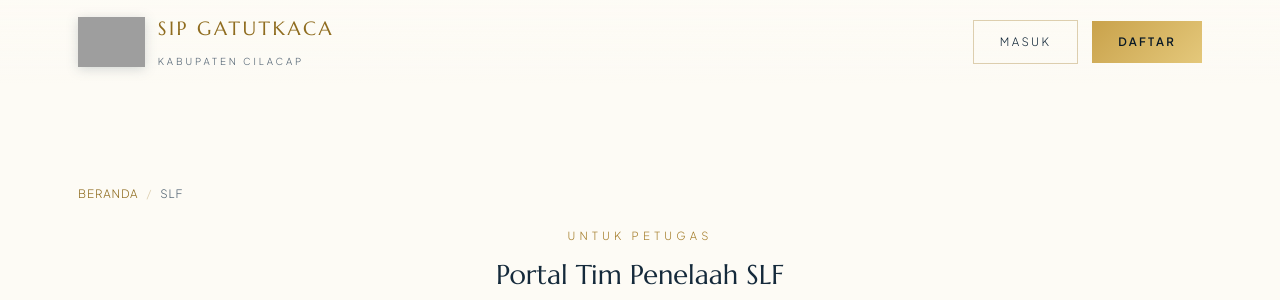
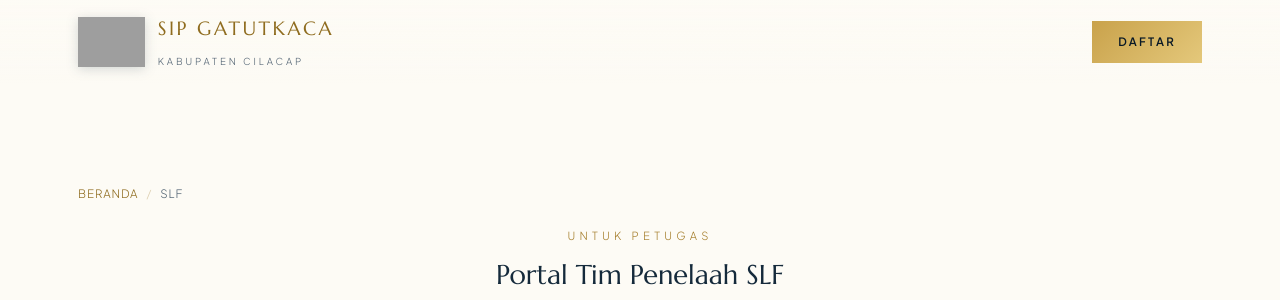
Before and after one commit to simbgsemarang-code/sipgatutkaca, a CodeIgniter app: page /slf in a window 1280 px wide. Shown: the top 300 px of the page. Run offline with CodeIgniter, Linux system fonts and the light colour scheme; grey boxes are pictures that could not be loaded.

Commit message:
Halaman SLF: hilangkan tombol "Masuk" di navbar
Navbar publik (belum login) sekarang cuma menampilkan tombol
"Daftar" - "Masuk" (yang sebelumnya mengarah ke konsultasi.php,
jalur pemilihan staf TPA/PU/Admin) dihapus karena sudah jadi
duplikat dengan Portal Tim Penelaah SLF yang sekarang tertanam
langsung di badan halaman ini. Navbar saat sudah login tidak
berubah (tetap tombol Dashboard + menu nama pengguna).

```diff
--- a/application/views/pages/slf.php
+++ b/application/views/pages/slf.php
@@ -239,7 +239,6 @@ footer{background:var(--foot);color:#F8F4EA;padding:66px 0 32px;border-top:1px s
           </div>
         </div>
       <?php else: ?>
-        <a class="btn btn-ghost btn-sm" href="<?php echo base_url('konsultasi'); ?>">Masuk</a>
         <a class="btn btn-gold btn-sm" href="<?php echo base_url('daftar'); ?>">Daftar</a>
       <?php endif; ?>
     </div>
```
